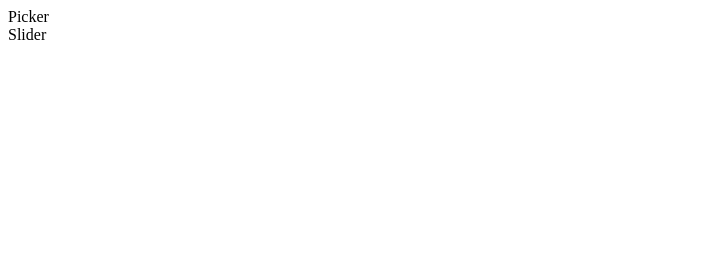
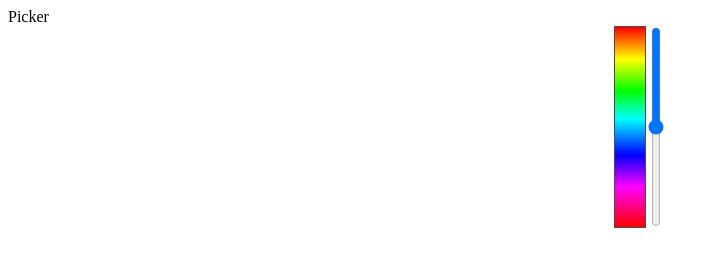
Before and after one commit to appac/colour-picker, a Gatsby site: page / in a window 1280 px wide. Shown: the whole page, without its empty margins (0-719 px from the left). Built offline with nearby package versions, Linux system fonts and the light colour scheme; Gatsby itself is replaced by a stand-in of ours.

Commit message:
feat(slider): add and style hue slider, sends ImageData back up, name export from slider

```diff
--- a/src/components/colour-picker/slider.js
+++ b/src/components/colour-picker/slider.js
@@ -1,5 +1,73 @@
-import React from "react";
+import React, { useEffect, useRef } from "react";
+import "./slider.scss";
 
-export default ({ handleHueChange }) => {
-  return <div>Slider</div>;
+const Slider = ({ handleHueChange }) => {
+  const hueCanvas = useRef(null);
+
+  useEffect(() => {
+    drawHueSlider();
+  });
+
+  const drawHueSlider = () => {
+    const context = hueCanvas.current.getContext("2d");
+    const gradientFill = context.createLinearGradient(0, 0, 0, 200);
+    gradientFill.addColorStop(0, "rgb(255, 0, 0)");
+    gradientFill.addColorStop(0.16, "rgb(255, 255, 0)");
+    gradientFill.addColorStop(0.32, "rgb(0, 255, 0)");
+    gradientFill.addColorStop(0.46, "rgb(0, 255, 255)");
+    gradientFill.addColorStop(0.64, "rgb(0, 0, 255)");
+    gradientFill.addColorStop(0.8, "rgb(255, 0, 255)");
+    gradientFill.addColorStop(1.0, "rgb(255, 0, 0)");
+    context.fillStyle = gradientFill;
+    context.fillRect(0, 0, 30, 200);
+  };
+
+  const redrawHueSlider = () => {
+    const context = hueCanvas.current.getContext("2d");
+    context.clearRect(0, 0, 30, 200);
+    drawHueSlider();
+  };
+
+  const getHueValue = (pickLocation) => {
+    const context = hueCanvas.current.getContext("2d");
+    handleHueChange(context.getImageData(15, pickLocation, 1, 1));
+  };
+
+  // FIXME: Picker circle isn't being drawn. Layer/order issue with redraws?
+  const drawPickerCircle = (pickLocation) => {
+    redrawHueSlider();
+    const context = hueCanvas.current.getContext("2d");
+    context.beginPath();
+    context.arc(15, pickLocation, 5, 0, Math.PI * 2);
+    context.stroke();
+    context.closePath();
+  };
+
+  return (
+    <div className="hue-slider">
+      <canvas
+        id="slider"
+        className="hue-slider__canvas"
+        ref={hueCanvas}
+        width="30"
+        height="200"
+      />
+      <input
+        className="hue-slider__control"
+        type="range"
+        orient="vertical"
+        min="0"
+        max="200"
+        step="1"
+        defaultValue="100"
+        onChange={(e) => {
+          const pickLocation = (200 * e.target.value) / 100;
+          getHueValue(pickLocation);
+          drawPickerCircle(pickLocation);
+        }}
+      />
+    </div>
+  );
 };
+
+export default Slider;
--- /dev/null
+++ b/src/components/colour-picker/slider.scss
@@ -0,0 +1,20 @@
+.hue-slider {
+  display: flex;
+  flex-direction: row;
+  justify-content: center;
+  align-items: center;
+}
+
+.hue-slider__canvas {
+  border: 1px solid rgba(0, 0, 0, 0.7);
+}
+
+.hue-slider__control {
+  height: 200px;
+  width: 20px;
+  writing-mode: bt-lr;
+  -webkit-appearance: slider-vertical;
+  transform: rotate(180deg);
+  padding: 0;
+  margin: 0;
+}
```
